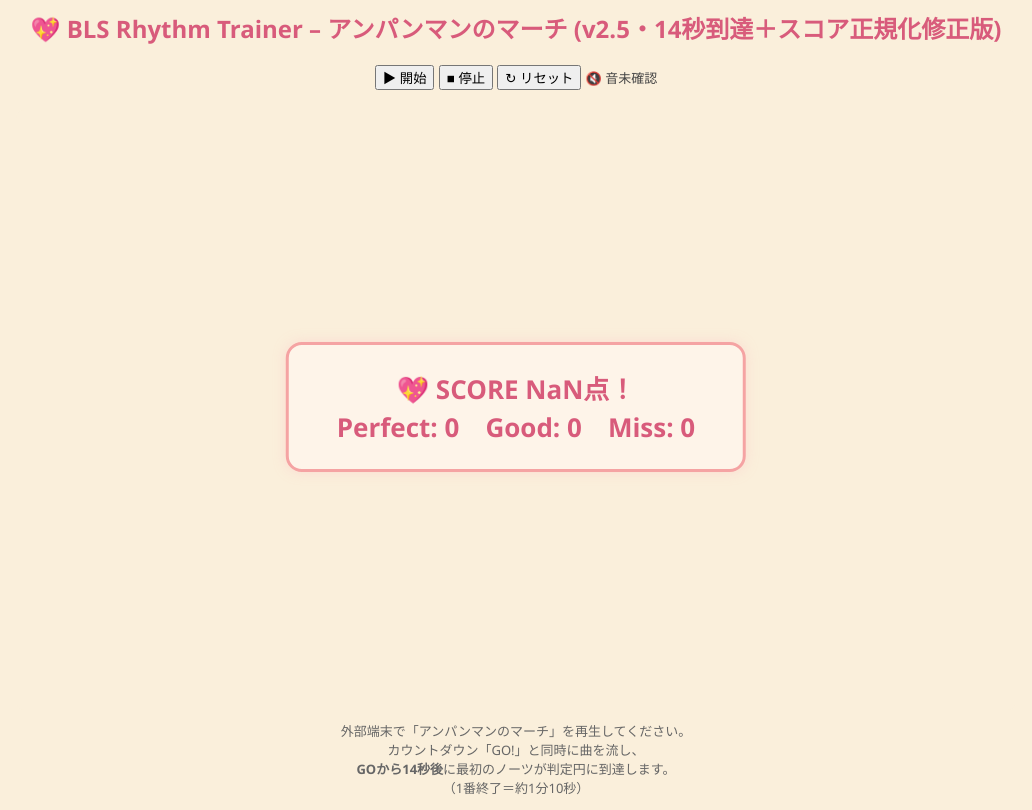
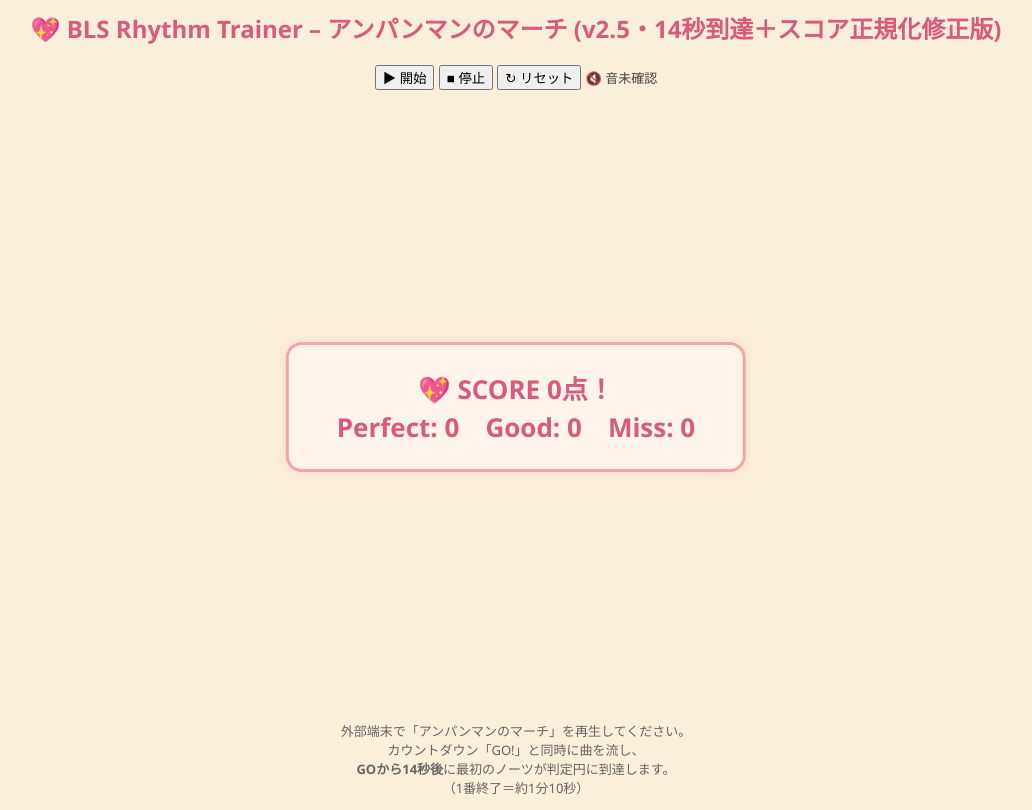
Before and after one commit to kicoroido0321-code/bls-trainer, a plain HTML site: page bls_anpanman_v26_14sec_normalscore.html in a window 1280 px wide. Both pictures are taken after a click on the button "■ 停止". Shown: the whole page, without its empty margins (124-1156 px from the left). Drawn offline with Linux system fonts and the light colour scheme.

Commit message:
Update bls_anpanman_v26_14sec_normalscore.html

```diff
--- a/bls_anpanman_v26_14sec_normalscore.html
+++ b/bls_anpanman_v26_14sec_normalscore.html
@@ -115,9 +115,10 @@ if(running&&goTime){if(now>=goTime+STOP_AT||chart.every(n=>n.hit)){running=false
 if(running)requestAnimationFrame(loop)}
 
 // ✅ 修正版：スコア計算のみ正規化
-function showResult(){
-  const totalNotes = chart.filter(n => n.type === "comp" || n.type === "breath").length;
-  const score = Math.round((perfect * 3 + good * 1) / (totalNotes * 3) * 100);
+function showResult() {
+  const hittable = chart.filter(n => n.type === "comp" || n.type === "breath").length;
+  const total = perfect + good + miss;
+  const score = Math.round(((perfect * 100) + (good * 70)) / Math.max(total, 1));
   resultPanel.innerHTML = `💖 SCORE ${score}点！<br>Perfect: ${perfect}　Good: ${good}　Miss: ${miss}`;
   resultPanel.style.opacity = 1;
 }
```
